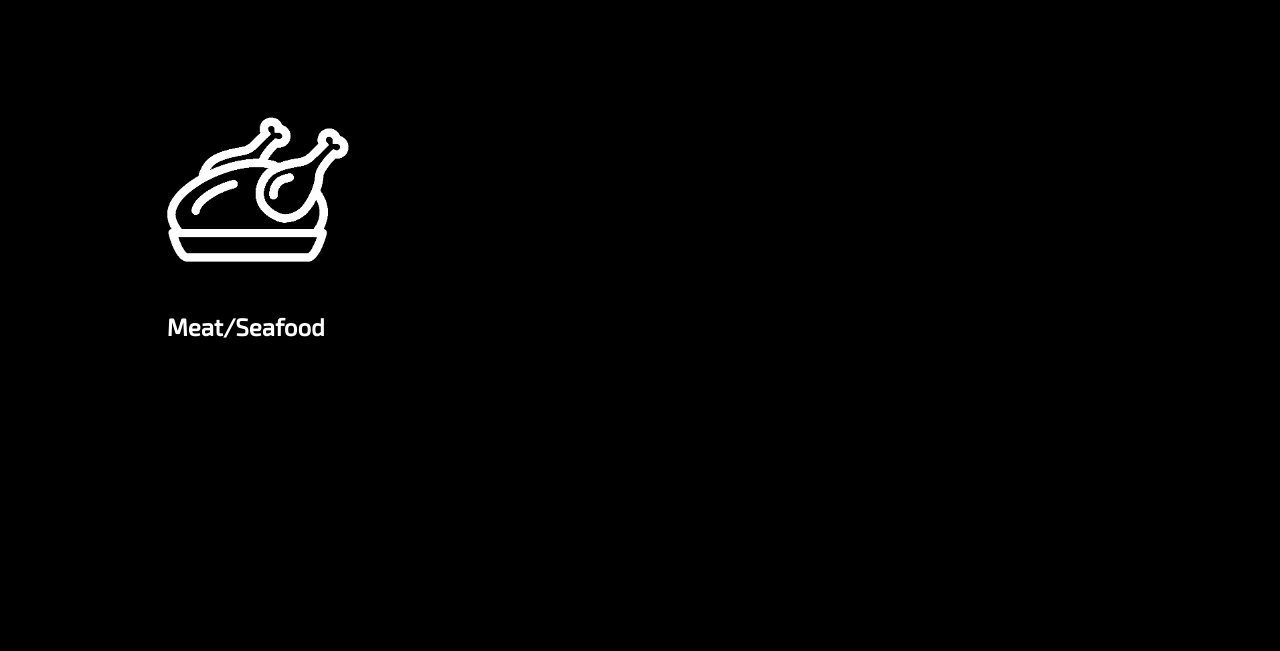
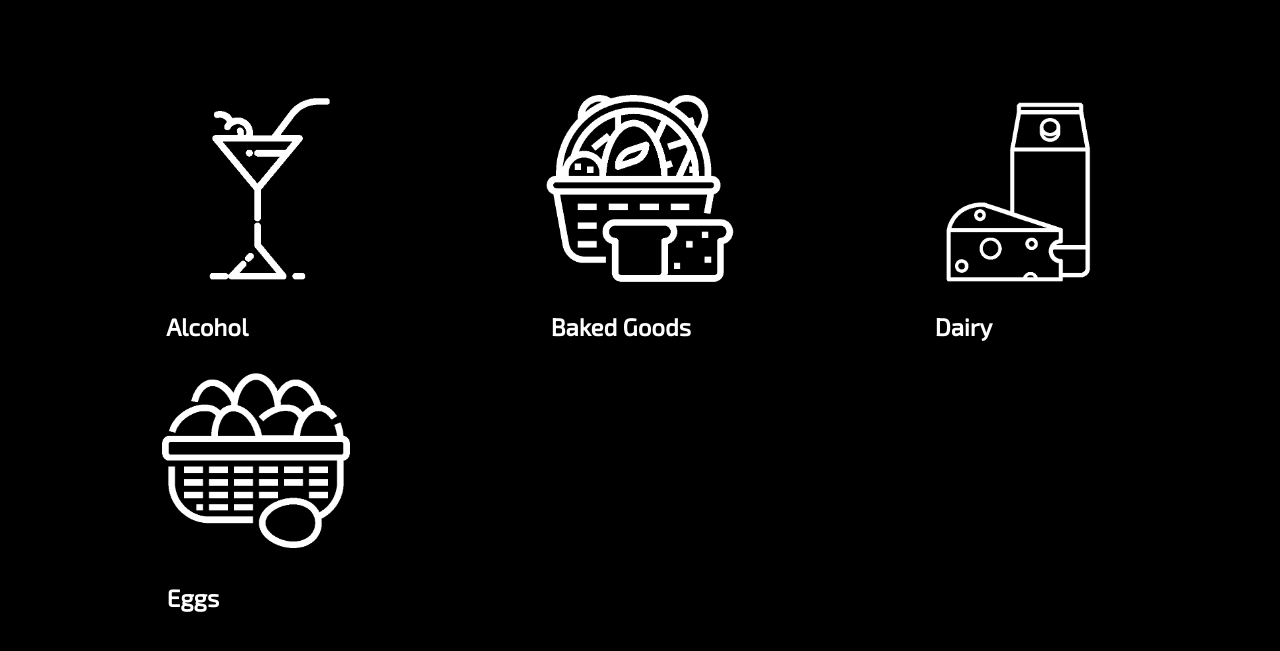
Before and after one commit to kelly-exe/hacktx, a plain HTML site: page listpage.html in a window 1280 px wide. Shown: the part 111-762 px from the top of the page. Drawn offline with Linux system fonts and the light colour scheme; a web font is replaced by a local one.

Commit message:
updated icons grid

```diff
--- a/listpage.html
+++ b/listpage.html
@@ -20,9 +20,24 @@
 
     <section class="icons-list">
         <section class="icon">
-            <img src="/imgs/chicken.png" />
-            <h2>&nbsp;&nbsp;Meat/Seafood</h2>
+            <img src="/imgs/alcohol.png" />
+            <h2>&nbsp;&nbsp;Alcohol</h2>
         </section>
+
+        <section class="icon">
+          <img src="/imgs/baked good.png" />
+          <h2>&nbsp;&nbsp;Baked Goods</h2>
+      </section>
+
+      <section class="icon">
+        <img src="/imgs/dairy.png" />
+        <h2>&nbsp;&nbsp;Dairy</h2>
+    </section>
+
+    <section class="icon">
+      <img src="/imgs/eggs.png" />
+      <h2>&nbsp;&nbsp;Eggs</h2>
+  </section>
 
     </section>
 
```
